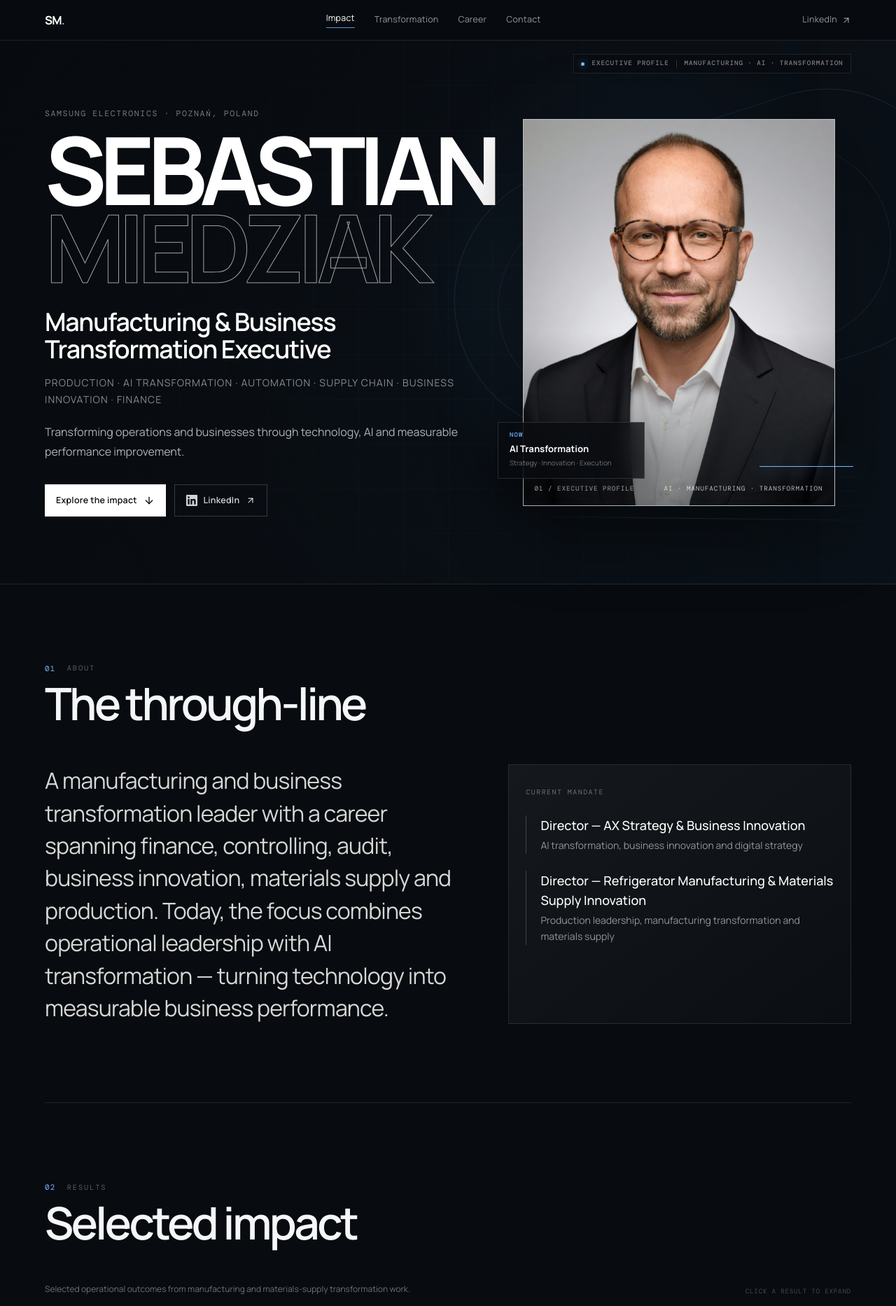
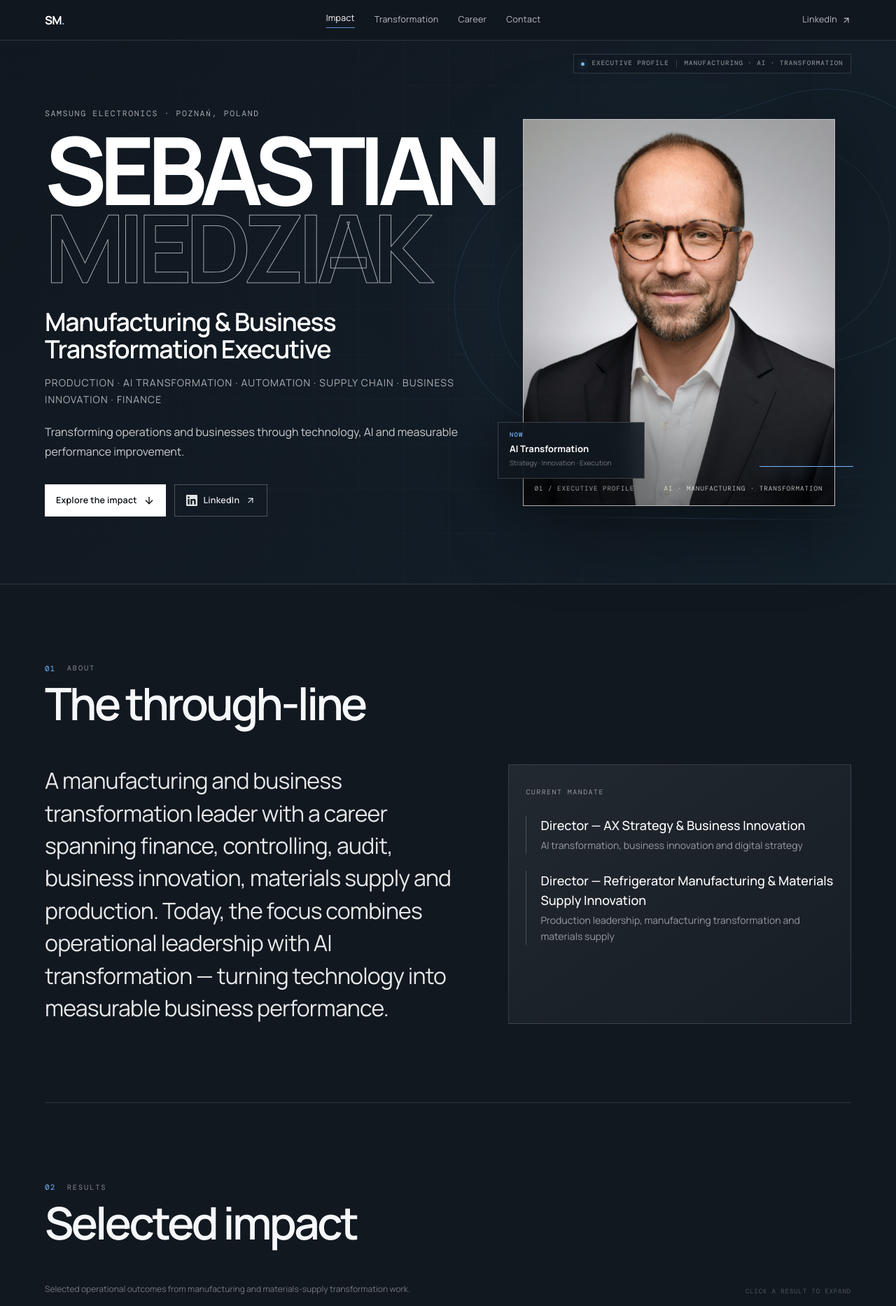
Before and after one commit to Wladimirowitsch/miedziak.eu, a React (Vite) app: page / in a window 1280 px wide. Shown: the top 1866 px of the page at 70% size. Built offline with nearby package versions, Linux system fonts and the light colour scheme.

Commit message:
Update index.css

```diff
--- a/src/index.css
+++ b/src/index.css
@@ -242,3 +242,189 @@
   .hero-grid, .hero-orbit-one, .hero-orbit-two, .hero-portrait-wrap { transform: none !important; transition: none !important; }
 }
 .scroll-progress { position: absolute; left: 0; top: 0; z-index: 40; height: 2px; background: var(--accent); box-shadow: 0 0 14px rgba(117,183,255,.45); transition: width .12s linear; }
+/* V5 — Executive graphite refinement */
+:root {
+  --bg: #111820;
+  --bg-soft: #171f28;
+  --text: #f5f7f9;
+  --muted: #a9b3be;
+  --line: rgba(255,255,255,.13);
+  --accent: #75b7ff;
+}
+
+html,
+body {
+  background: var(--bg);
+}
+
+.site-shell {
+  background: var(--bg);
+}
+
+.site-header {
+  background: rgba(17,24,32,.90);
+  border-color: rgba(255,255,255,.13);
+}
+
+.nav-link {
+  color: rgba(255,255,255,.72);
+}
+
+.nav-link:hover,
+.nav-link-active {
+  color: white;
+}
+
+.hero-section {
+  background:
+    radial-gradient(
+      circle at 72% 45%,
+      rgba(67,115,158,.24),
+      transparent 34%
+    ),
+    linear-gradient(
+      125deg,
+      #111820 0%,
+      #131c25 48%,
+      #14202a 100%
+    );
+}
+
+.hero-grid {
+  opacity: .38;
+  background-image:
+    linear-gradient(
+      rgba(255,255,255,.045) 1px,
+      transparent 1px
+    ),
+    linear-gradient(
+      90deg,
+      rgba(255,255,255,.045) 1px,
+      transparent 1px
+    );
+}
+
+.hero-grid::after {
+  background:
+    radial-gradient(
+      circle at 65% 50%,
+      transparent 0,
+      rgba(17,24,32,.08) 38%,
+      rgba(17,24,32,.72) 82%
+    );
+}
+
+.hero-kicker {
+  color: rgba(255,255,255,.62);
+}
+
+.hero-sub {
+  color: rgba(255,255,255,.66);
+}
+
+.hero-copy {
+  color: rgba(255,255,255,.78);
+}
+
+.hero-button-secondary {
+  border-color: rgba(255,255,255,.25);
+  color: rgba(255,255,255,.88);
+}
+
+.content-section {
+  border-color: rgba(255,255,255,.13);
+}
+
+.section-eyebrow {
+  color: rgba(255,255,255,.48);
+}
+
+.lead-copy {
+  color: rgba(255,255,255,.90);
+}
+
+.about-card {
+  background:
+    linear-gradient(
+      145deg,
+      rgba(255,255,255,.075),
+      rgba(255,255,255,.025)
+    );
+}
+
+.about-card-label {
+  color: rgba(255,255,255,.52);
+}
+
+.impact-card {
+  background:
+    linear-gradient(
+      150deg,
+      rgba(255,255,255,.055),
+      rgba(255,255,255,.015)
+    );
+}
+
+.impact-card:hover {
+  background: rgba(117,183,255,.085);
+}
+
+.impact-label {
+  color: rgba(255,255,255,.94);
+}
+
+.impact-detail {
+  color: rgba(255,255,255,.52);
+}
+
+.secondary-impact-item p {
+  color: rgba(255,255,255,.52);
+}
+
+.source-note {
+  color: rgba(255,255,255,.40);
+}
+
+.focus-card:hover {
+  background: rgba(255,255,255,.045);
+}
+
+.focus-card p {
+  color: rgba(255,255,255,.58);
+}
+
+.career-org {
+  color: rgba(255,255,255,.64);
+}
+
+.career-scope {
+  color: rgba(255,255,255,.52);
+}
+
+.contact-panel {
+  background:
+    radial-gradient(
+      circle at 75% 0%,
+      rgba(117,183,255,.15),
+      transparent 36%
+    ),
+    rgba(255,255,255,.045);
+}
+
+.contact-copy {
+  color: rgba(255,255,255,.58);
+}
+
+.portrait-float-card {
+  background: rgba(17,24,32,.88);
+  border-color: rgba(255,255,255,.18);
+}
+
+.hero-status {
+  background: rgba(17,24,32,.72);
+  border-color: rgba(255,255,255,.14);
+}
+
+.site-footer {
+  color: rgba(255,255,255,.42);
+}
```
